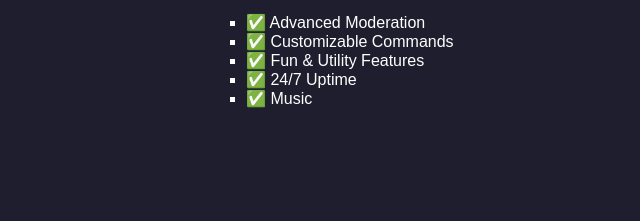
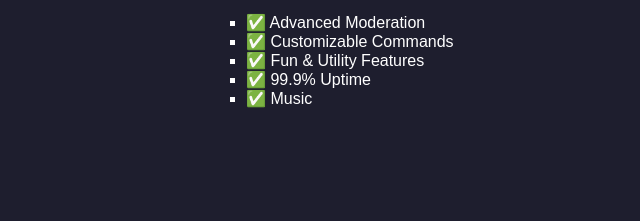
Before and after one commit to Inosuke778877/Hunter-X, a plain HTML site: page index.html in a window 1280 px wide. Shown: the part 539-760 px from the top of the page, 34-674 px from the left. Drawn offline with Linux system fonts and the light colour scheme.

Commit message:
Update index.html

```diff
--- a/index.html
+++ b/index.html
@@ -29,7 +29,7 @@
         <li>✅ Advanced Moderation</li>
         <li>✅ Customizable Commands</li>
         <li>✅ Fun & Utility Features</li>
-        <li>✅ 24/7 Uptime</li>
+        <li>✅ 99.9% Uptime</li>
         <li>✅ Music</li>
 
         </ul>
```
